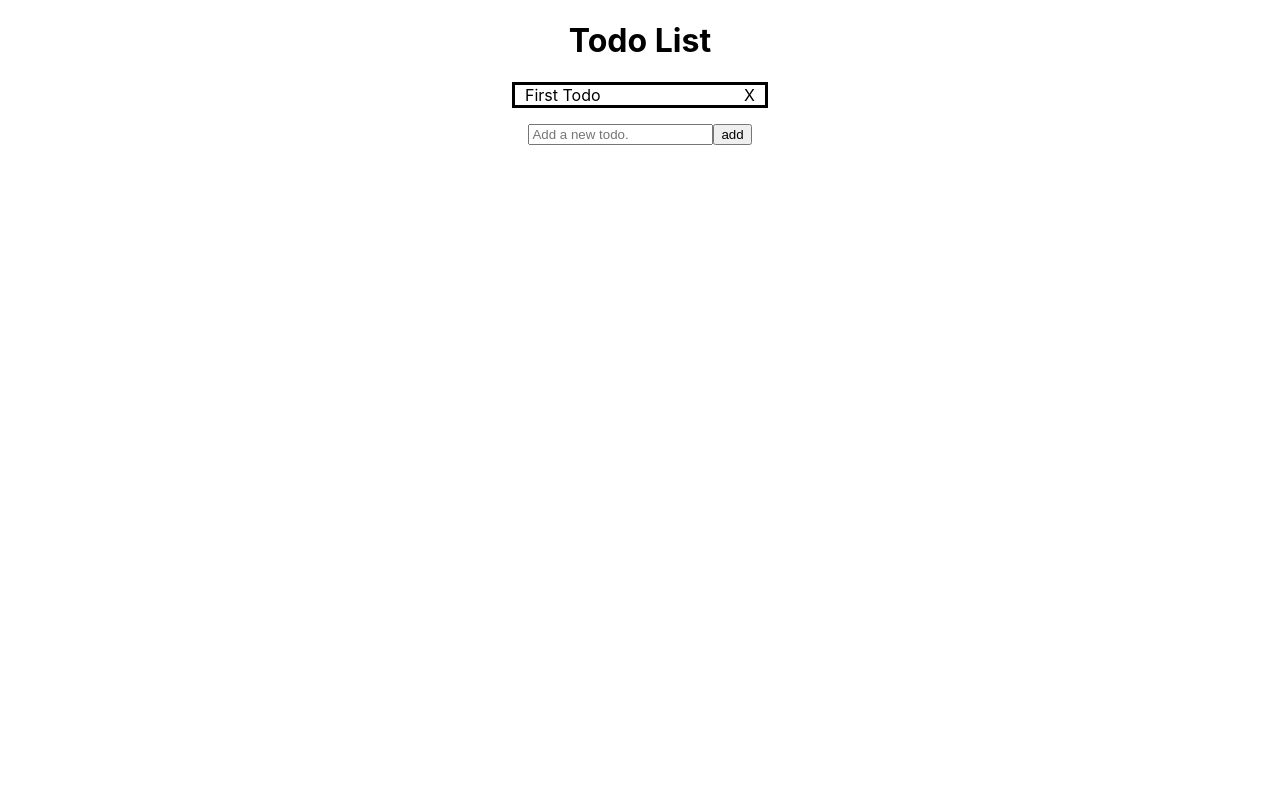
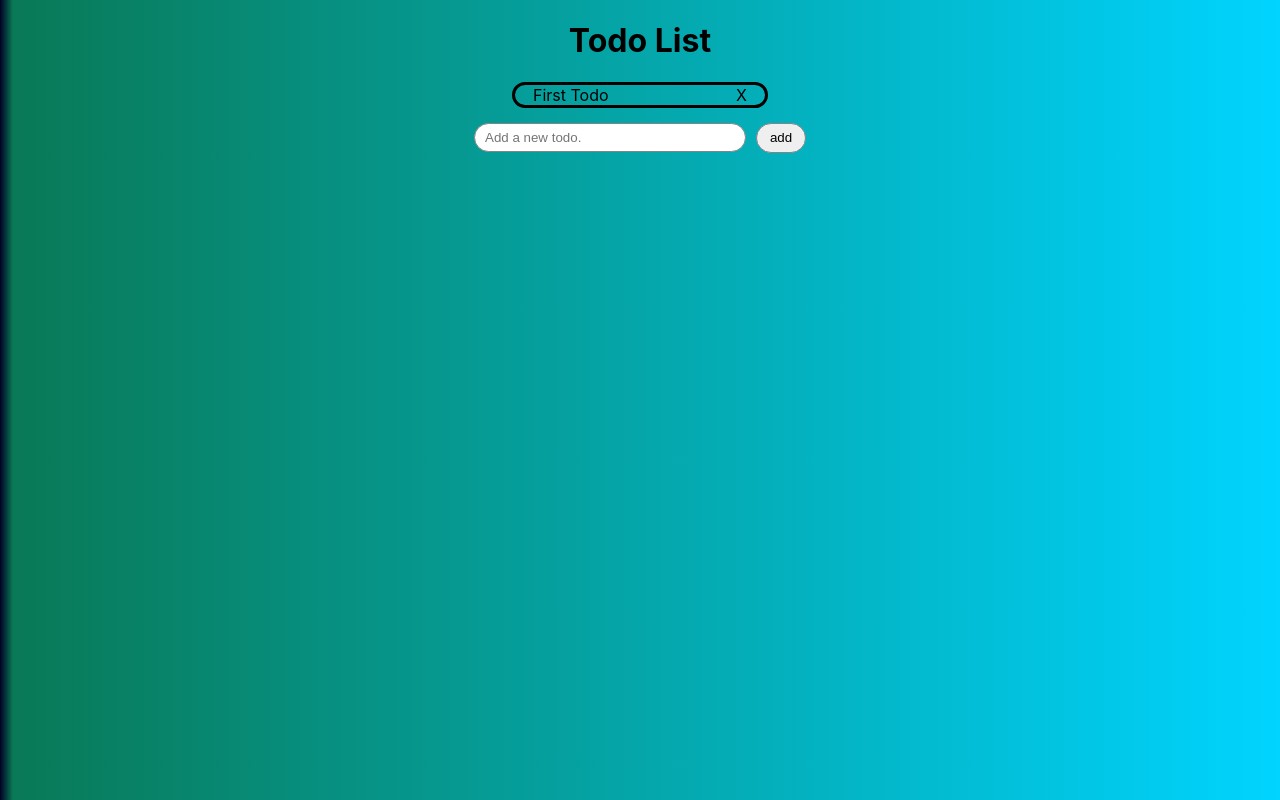
Before and after one commit to salvaju/TodoList, a React (Create React App) app: page / in a window 1280 px wide. Built offline with nearby package versions, Linux system fonts and the light colour scheme.

Commit message:
[TodoList][Juan Carlos Salvador] feat: Implement minimalist style

```diff
--- a/src/App.css
+++ b/src/App.css
@@ -36,3 +36,7 @@
     transform: rotate(360deg);
   }
 }
+
+body {
+  background: linear-gradient(90deg, rgba(2,0,36,1) 0%, rgba(9,121,86,1) 1%, rgba(0,212,255,1) 100%);
+}
--- a/src/features/todos/components/todoForm.js
+++ b/src/features/todos/components/todoForm.js
@@ -24,8 +24,8 @@ function TodoForm() {
 
     return (
         <div className = "form">
-            <input type = "text" placeholder = "Add a new todo." value = {text} onChange = {changeHandler}></input>
-            <button onClick = {handleAdd}>add</button>
+            <input className = "inputBox" type = "text" placeholder = "Add a new todo." value = {text} onChange = {changeHandler}></input>
+            <button className = "buttow" onClick = {handleAdd}>add</button>
         </div>
     )
 
--- a/src/features/todos/styles/TodoForm.css
+++ b/src/features/todos/styles/TodoForm.css
@@ -1,3 +1,28 @@
 .form {
     margin-top: 15px;
 }
+
+.buttow {
+    margin-left: 10px;
+    border: 1px solid #848484;
+	-webkit-border-radius: 30px;
+	-moz-border-radius: 30px;
+	border-radius: 30px;
+	outline:0;
+	height:30px;
+	width: 50px;
+	padding-left:10px;
+	padding-right:10px;
+  }
+
+.inputBox {
+    border: 1px solid #848484;
+	-webkit-border-radius: 30px;
+	-moz-border-radius: 30px;
+	border-radius: 30px;
+	outline:0;
+	height:25px;
+	width: 250px;
+	padding-left:10px;
+	padding-right:10px;
+}
--- a/src/features/todos/styles/TodoGroup.css
+++ b/src/features/todos/styles/TodoGroup.css
@@ -1,7 +1,8 @@
 .todos {
+    border-radius: 25px;
     border-style: solid;
     margin-left: 40%;
     margin-right: 40%;
     text-align: left;
-    padding-left: 10px;
+    padding-left: 18px;
 }
--- a/src/features/todos/styles/TodoItem.css
+++ b/src/features/todos/styles/TodoItem.css
@@ -4,5 +4,5 @@
 
 .remove {
     float: right;
-    padding-right: 10px;
+    padding-right: 18px;
 }
```
Also changed, not shown: src/images/bg.jpg (added).
